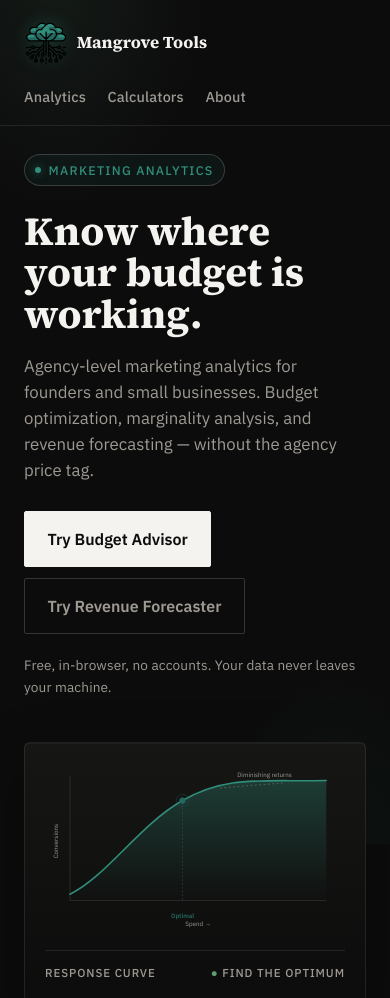
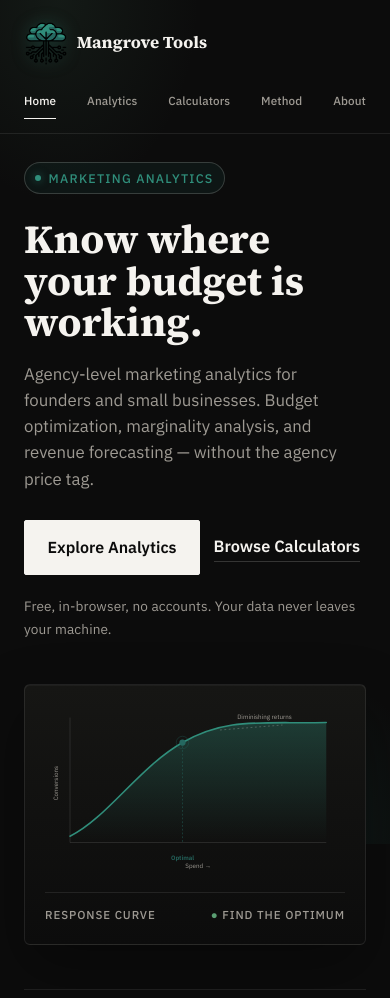
Before and after one commit to mangrove-tools/mangrove-tools, a website: page index.html in a window 390 px wide. Shown: the top 998 px of the page. Drawn offline with Linux system fonts and the light colour scheme.

Commit message:
feat: establish analytics-first site hierarchy

```diff
--- a/index.html
+++ b/index.html
@@ -199,8 +199,10 @@
         <span class="brand-text">Mangrove Tools</span>
       </a>
       <nav class="site-nav" aria-label="Primary">
+        <a href="/" aria-current="page">Home</a>
         <a href="/analytics/">Analytics</a>
-        <a href="/#calculators">Calculators</a>
+        <a href="/calculators/">Calculators</a>
+        <a href="/method/">Method</a>
         <a href="/about/">About</a>
       </nav>
     </header>
@@ -217,8 +219,8 @@
             — without the agency price tag.
           </p>
           <div class="hero-cta-row">
-            <a class="btn" href="/analytics/budget/">Try Budget Advisor</a>
-            <a class="btn btn-secondary" href="/analytics/forecast/">Try Revenue Forecaster</a>
+            <a class="btn" href="/analytics/">Explore Analytics</a>
+            <a class="text-cta" href="/calculators/">Browse Calculators</a>
           </div>
           <p class="hero-note">
             Free, in-browser, no accounts. Your data never leaves your machine.
@@ -482,7 +484,7 @@
           </ul>
         </div>
         <div class="foot-col">
-          <h2>Calculators</h2>
+          <h2><a href="/calculators/">Calculators</a></h2>
           <ul>
             <li><a href="/letterroi/">LetterROI</a></li>
             <li><a href="/sponsorquote/">SponsorQuote</a></li>
@@ -494,6 +496,7 @@
         <div class="foot-col">
           <h2>Site</h2>
           <ul>
+            <li><a href="/method/">Method</a></li>
             <li><a href="/about/">About</a></li>
             <li><a href="/faq/">FAQ</a></li>
             <li><a href="/privacy/">Privacy</a></li>
--- a/site.css
+++ b/site.css
@@ -193,6 +193,28 @@ body {
   transform: scaleX(1);
 }
 
+@media (max-width: 560px) {
+  .top {
+    align-items: flex-start;
+    flex-direction: column;
+  }
+
+  .site-nav {
+    display: grid;
+    grid-template-columns: repeat(5, max-content);
+    justify-content: space-between;
+    gap: 0.25rem;
+    width: 100%;
+  }
+
+  .site-nav a {
+    display: inline-flex;
+    align-items: center;
+    min-height: 2rem;
+    font-size: clamp(0.72rem, 3vw, 0.82rem);
+  }
+}
+
 .shell {
   max-width: var(--shell);
   margin: 0 auto;
```
Also changed, not shown: 404.html (+5 -2 lines), about/index.html (+5 -2 lines), analytics/budget/index.html (+5 -2 lines), analytics/forecast/index.html (+5 -2 lines), analytics/index.html (+5 -2 lines), calculators/index.html (+4 -1 lines), contact/index.html (+5 -2 lines), faq/index.html (+5 -2 lines), inventory/index.html (+5 -2 lines), letterroi/index.html (+5 -2 lines), mediakit/index.html (+5 -2 lines), method/index.html (+5 -2 lines), privacy/index.html (+5 -2 lines), sponsorquote/index.html (+5 -2 lines), 1 more files, 1 other file.
